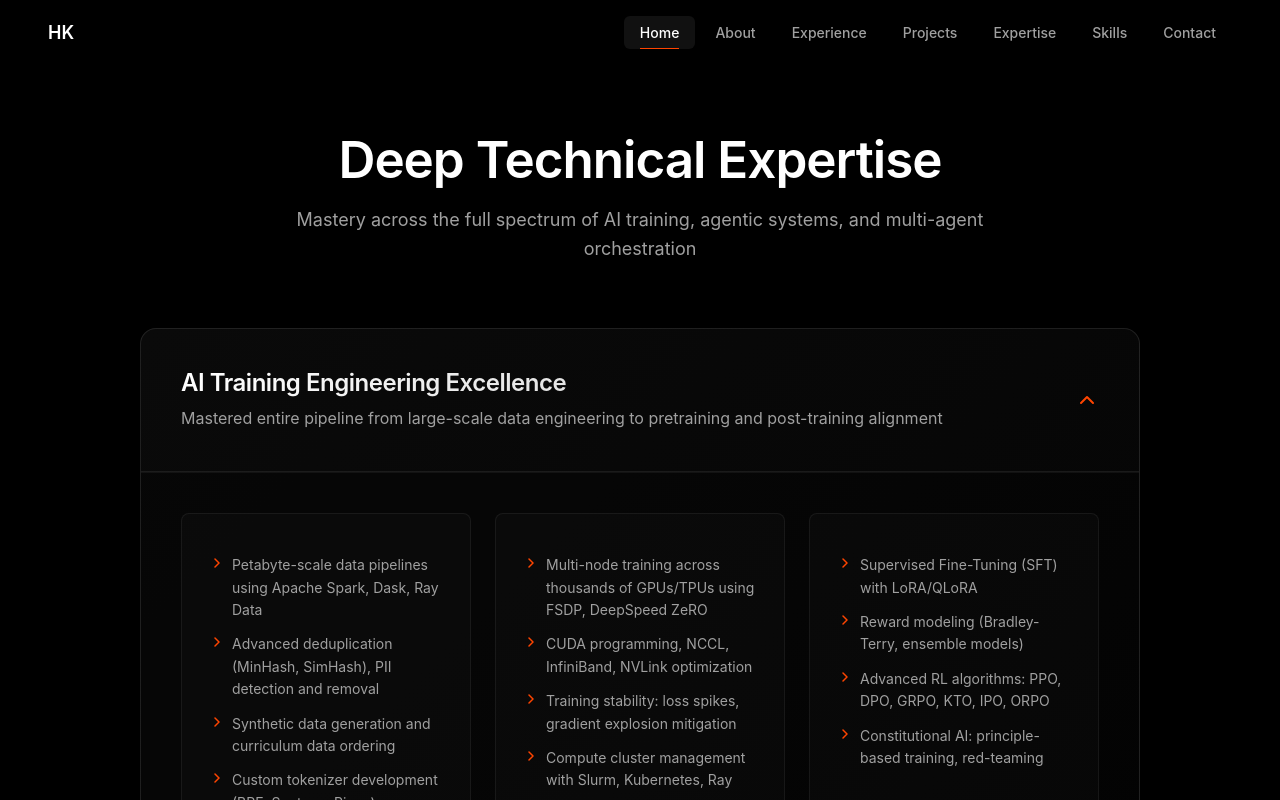
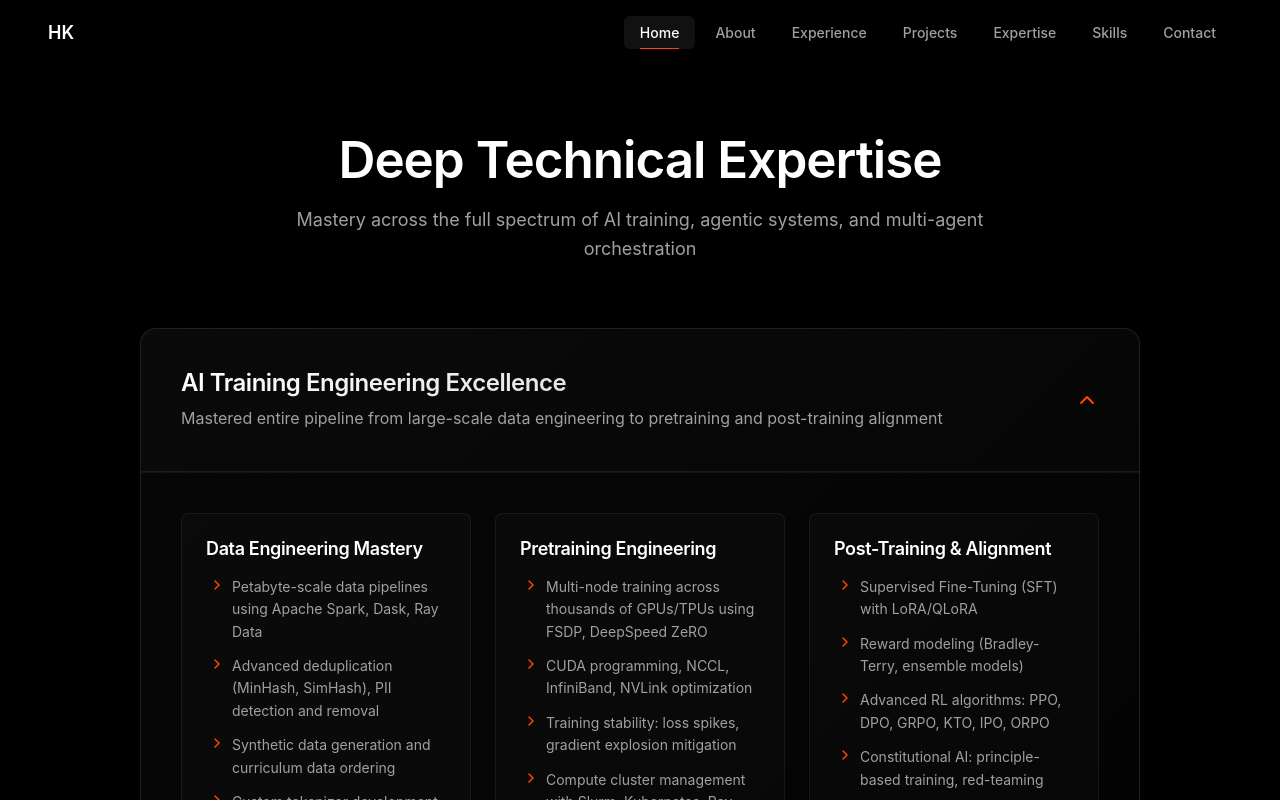
Before and after one commit to HemanthIITJ/portfolio, a React (Vite) app: page / in a window 1280 px wide. Both pictures are taken after a click on the button 640 px from the left and 5974 px from the top of the page. Shown: the part 5574-6374 px from the top of the page. Built offline with nearby package versions, Linux system fonts and the light colour scheme.

Commit message:
Fix build errors and add type declarations for deployment

```diff
--- a/package.json
+++ b/package.json
@@ -26,6 +26,7 @@
         "eslint-plugin-react-hooks": "^4.6.0",
         "eslint-plugin-react-refresh": "^0.4.5",
         "gh-pages": "^6.3.0",
+        "terser": "^5.44.1",
         "typescript": "^5.3.3",
         "vite": "^5.0.12"
     }
--- a/src/components/Expertise.tsx
+++ b/src/components/Expertise.tsx
@@ -97,7 +97,7 @@ const Expertise: React.FC = () => {
                                                         animate={{ opacity: 1, y: 0 }}
                                                         transition={{ delay: compIndex * 0.05 }}
                                                     >
-                                                        <h4 className={styles.competencyTitle}>{competency.category}</h4>
+                                                        <h4 className={styles.competencyTitle}>{competency.title}</h4>
                                                         <ul className={styles.competencyItems}>
                                                             {competency.items.map((item, itemIndex) => (
                                                                 <li key={itemIndex}>{item}</li>
--- /dev/null
+++ b/src/vite-env.d.ts
@@ -0,0 +1,4 @@
+declare module '*.module.css' {
+    const classes: { [key: string]: string };
+    export default classes;
+}
```
Also changed, not shown: 1 other file (tests, documents, lock files or other folders).
